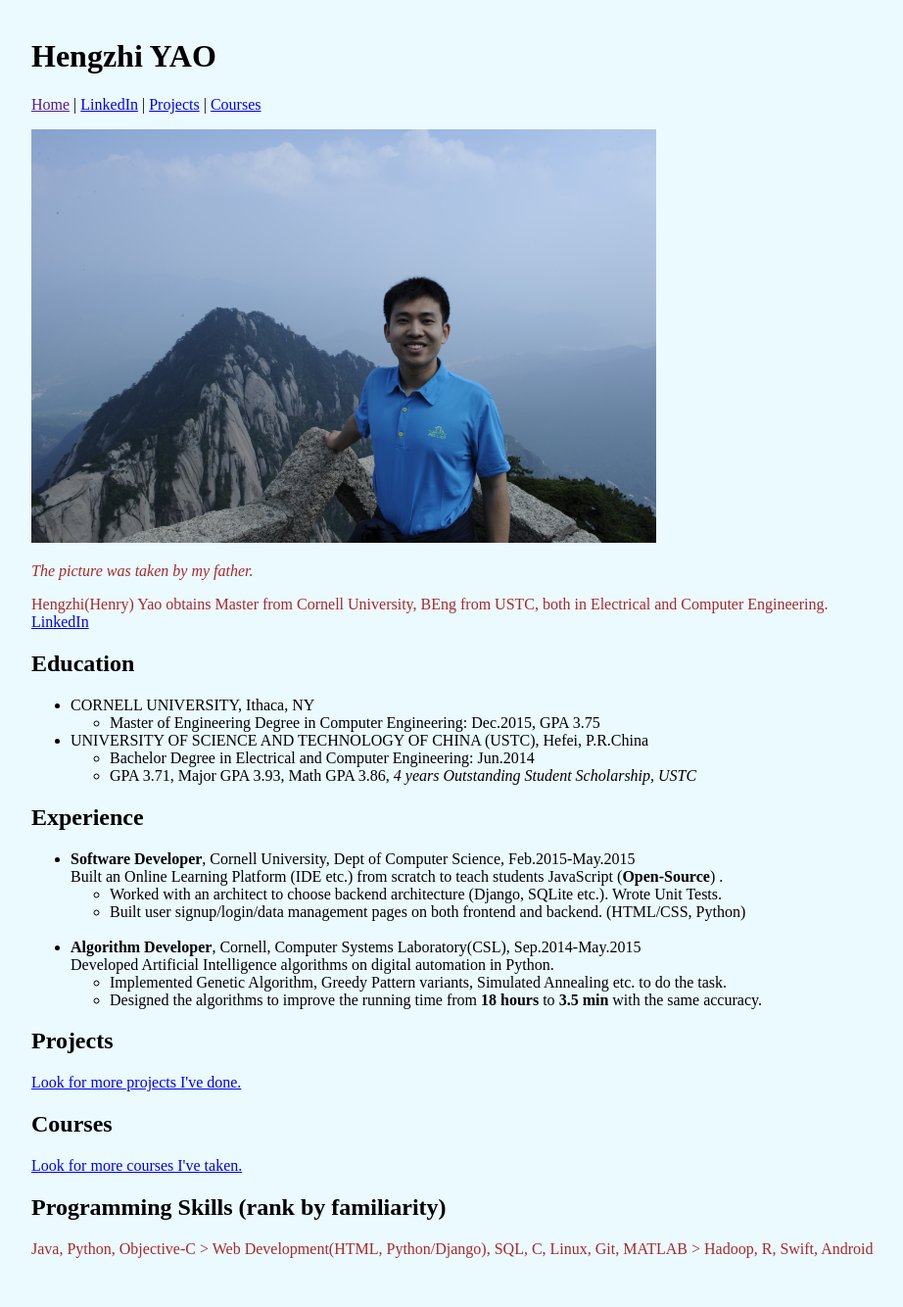
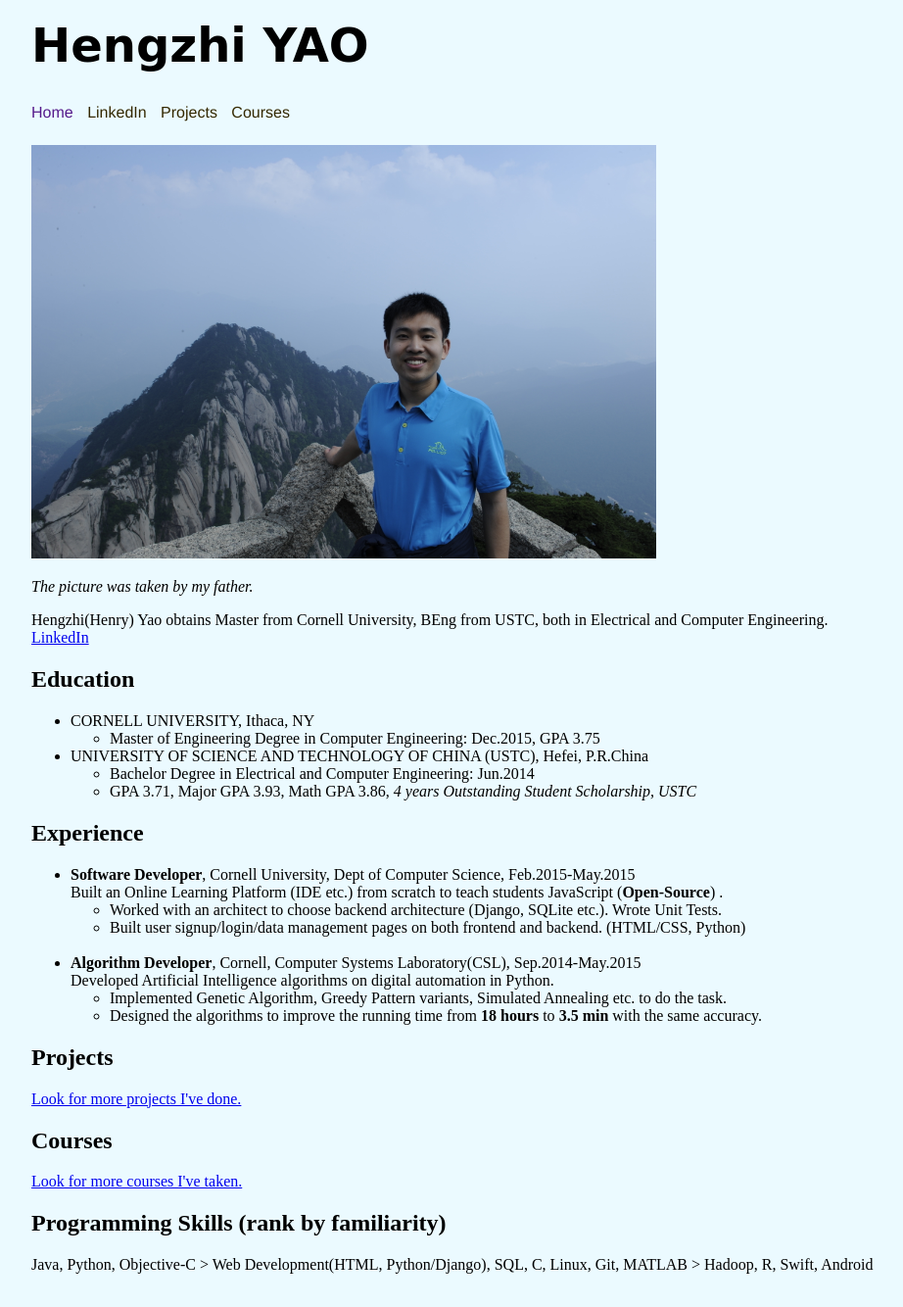
Before and after one commit to HenryYao369/CS1300-Web-Design, a PHP site: page / in a window 1280 px wide. Shown: the whole page at 98% size, without its empty margins (106-1028 px from the left). Before the commit the page ends 1284 px from the top, so only its background shows below. Run offline with PHP 8.4, Linux system fonts and the light colour scheme.

Commit message:
P1M3 version1.

```diff
--- a/CS1300Proj1/css/style.css
+++ b/CS1300Proj1/css/style.css
@@ -9,5 +9,51 @@ body{
 
 
 p {
-    color: brown;
+    color: black;
 }
+
+#banner{
+    width: 100%;
+    /*background-color: #7dbeff;*/
+
+}
+
+#banner h1{
+    font-size: 3em;
+    font-family: cursive;
+    margin-top: auto;
+}
+
+#nav {
+    /*border-top:solid 2px #342800;*/
+    /*border-bottom: solid 2px #342800;*/
+    font-family: Helvetica Neue, Arial, sans-serif;
+    margin-bottom: 1em;
+    /*padding-top: 1em;*/
+    padding-bottom: 0.5em;
+}
+
+#nav span {
+    padding-right: 10px;
+}
+
+#nav a:link {
+    color: #342800;
+    text-decoration: none;
+}
+/*#nav a:visited{*/
+    /*color: #342800;*/
+/*}*/
+
+#nav a:hover {
+    /* color: #73AFB6; */
+    /* text-decoration: underline #73AFB6; */
+    border-bottom: solid 2px #73AFB6;
+}
+
+.bold {
+    font-weight: bold
+}
+.italic {
+    font-style: italic;
+}
--- a/CS1300Proj1/index.html
+++ b/CS1300Proj1/index.html
@@ -15,9 +15,9 @@
 
 
         <div id="nav">
-            <span><a href="">Home</a> | </span>
-            <span><a href="https://www.linkedin.com/in/hengzhiyao">LinkedIn</a> | </span>
-            <span><a href="html-files/projects.html">Projects</a> | </span>
+            <span><a href="">Home</a>  </span>
+            <span><a href="https://www.linkedin.com/in/hengzhiyao">LinkedIn</a>  </span>
+            <span><a href="html-files/projects.html">Projects</a>  </span>
             <span><a href="html-files/courses.html">Courses</a></span>
         </div>
 
@@ -62,7 +62,7 @@
                 <li>UNIVERSITY OF SCIENCE AND TECHNOLOGY OF CHINA (USTC), Hefei, P.R.China
                     <ul>
                         <li>Bachelor Degree in Electrical and Computer Engineering: Jun.2014</li>
-                        <li>GPA 3.71, Major GPA 3.93, Math GPA 3.86,    <i>4 years Outstanding Student Scholarship, USTC</i> </li>
+                        <li>GPA 3.71, Major GPA 3.93, Math GPA 3.86,    <span class="italic"> 4 years Outstanding Student Scholarship, USTC</span> </li>
                     </ul>
 
                 </li>
@@ -75,8 +75,8 @@
 
             <ul>
                 <li>
-                    <b>Software Developer</b>, Cornell University, Dept of Computer Science, Feb.2015-May.2015 <br>
-                    Built an Online Learning Platform (IDE etc.) from scratch to teach students JavaScript (<b>Open-Source</b>) .
+                    <span class="bold">Software Developer</span>, Cornell University, Dept of Computer Science, Feb.2015-May.2015 <br>
+                    Built an Online Learning Platform (IDE etc.) from scratch to teach students JavaScript (<span class="bold">Open-Source</span>) .
                     <ul>
                         <li>Worked with an architect to choose backend architecture (Django, SQLite etc.). Wrote Unit Tests.</li>
                         <li>Built user signup/login/data management pages on both frontend and backend. (HTML/CSS, Python)</li>
@@ -85,11 +85,11 @@
                 </li>
 
                 <li>
-                    <b>Algorithm Developer</b>, Cornell, Computer Systems Laboratory(CSL),  Sep.2014-May.2015 <br>
+                    <span class="bold">Algorithm Developer</span>, Cornell, Computer Systems Laboratory(CSL),  Sep.2014-May.2015 <br>
                     Developed Artificial Intelligence algorithms on digital automation in Python.
                     <ul>
                         <li>Implemented Genetic Algorithm, Greedy Pattern variants, Simulated Annealing etc. to do the task.</li>
-                        <li>Designed the algorithms to improve the running time from <b>18 hours</b> to <b>3.5 min</b> with the same accuracy.</li>
+                        <li>Designed the algorithms to improve the running time from <span class="bold">18 hours</span> to <span class="bold">3.5 min</span> with the same accuracy.</li>
                     </ul>
                 </li>
 
```
Also changed, not shown: CS1300Proj1/html-files/courses.html (+14 -5 lines), CS1300Proj1/html-files/projects.html (+15 -5 lines).
